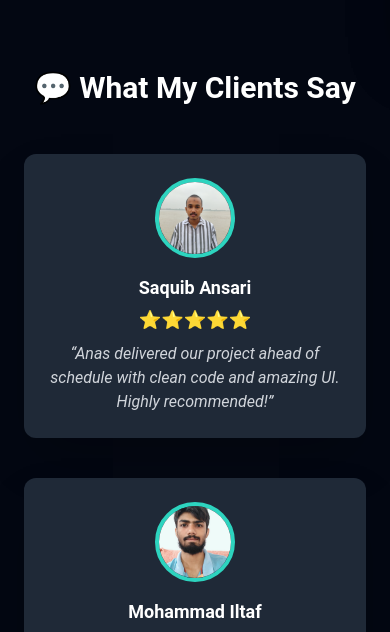
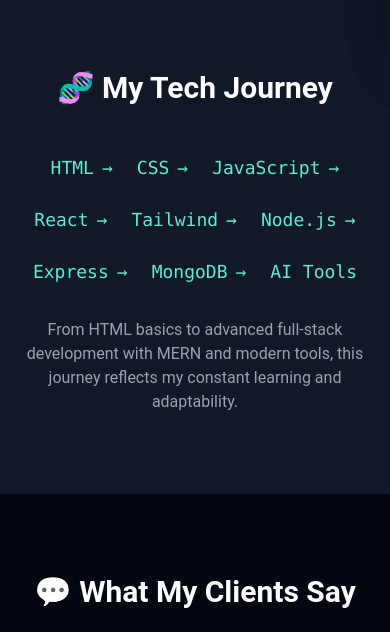
Before and after one commit to khanlazyanas/Portfolio-frontend, a React (Vite) app: page / in a window 390 px wide. Shown: the part 795-1427 px from the top of the page. Built offline with nearby package versions, Linux system fonts and the light colour scheme; the HTML template or start-up script is replaced by a standard one.

Commit message:
Updated React app with new changes

```diff
--- a/src/pages/Home.jsx
+++ b/src/pages/Home.jsx
@@ -53,11 +53,11 @@
 
 const Home = () => {
   return (
-    <>
+    <div className="bg-gray-900 text-white">
       <Header />
 
       {/* Hero Section */}
-      <section className="pt-32 px-6 py-20 bg-gradient-to-b from-gray-900 via-gray-800 to-gray-900 text-white text-center min-h-[80vh] flex items-center justify-center">
+      <section className="pt-32 px-6 py-20 bg-gradient-to-b from-gray-900 via-gray-800 to-gray-900 text-center min-h-[80vh] flex items-center justify-center">
         <div className="max-w-3xl mx-auto flex flex-col items-center">
           <img
             src={profileImage}
@@ -92,6 +92,36 @@
         </div>
       </section>
 
+      {/* Code DNA Section */}
+      <section className="bg-gray-900 py-20 px-6 text-white">
+        <h2 className="text-3xl md:text-4xl font-bold text-center mb-12">
+          🧬 My Tech Journey
+        </h2>
+        <div className="max-w-4xl mx-auto flex flex-wrap justify-center items-center gap-6 text-teal-300 text-lg font-mono">
+          {[
+            "HTML",
+            "CSS",
+            "JavaScript",
+            "React",
+            "Tailwind",
+            "Node.js",
+            "Express",
+            "MongoDB",
+            "AI Tools"
+          ].map((tech, i, arr) => (
+            <div key={i} className="flex items-center space-x-2">
+              <span>{tech}</span>
+              {i < arr.length - 1 && <span>→</span>}
+            </div>
+          ))}
+        </div>
+        <p className="mt-8 text-center text-gray-400 max-w-2xl mx-auto">
+          From HTML basics to advanced full-stack development with MERN and
+          modern tools, this journey reflects my constant learning and
+          adaptability.
+        </p>
+      </section>
+
       {/* Testimonials Section */}
       <section className="bg-gray-950 py-20 text-white px-6">
         <h2 className="text-3xl md:text-4xl font-bold text-center mb-12">
@@ -106,7 +136,7 @@
               <img
                 src={client.image}
                 alt={client.name}
-                className="w-20 h-20 rounded-full border-4 border-teal-400 mx-auto mb-4 object-cover"
+                className="w-28 h-28 rounded-full border-4 border-teal-400 mx-auto mb-4 object-cover transition-transform duration-300 hover:scale-105"
               />
               <h4 className="text-lg font-semibold mb-1">{client.name}</h4>
               {client.rating >= 3 && (
@@ -119,7 +149,7 @@
           ))}
         </div>
       </section>
-    </>
+    </div>
   );
 };
 
--- a/src/pages/Project.jsx
+++ b/src/pages/Project.jsx
@@ -3,13 +3,20 @@
 const projects = [
   {
     title: "Grocery Store",
-    description: "An online grocery store built with React & Tailwind CSS. Working... (Under Development).",
-    link: "https://your-grocery-store-link.com",
+    description:
+      "An online grocery store built with React & Tailwind CSS. Working... (Under Development).",
+    link: "https://deluxe-puffpuff-0ea7af.netlify.app/",
   },
   {
     title: "Weather App",
     description: "Real-time weather data app using OpenWeather API and React.",
     link: "https://anaskhanweathersearch.netlify.app/",
+  },
+  {
+    title: "Todo App (MERN)",
+    description:
+      "A full-stack Todo application built with the MERN stack, allowing users to manage daily tasks efficiently.",
+    link: "https://react-todo-app-pi-nine.vercel.app/",
   },
 ];
 
@@ -26,7 +33,9 @@
               key={idx}
               className="bg-white p-6 rounded-2xl shadow-md hover:shadow-xl transition-all border border-gray-100"
             >
-              <h3 className="text-xl font-semibold text-indigo-600">{project.title}</h3>
+              <h3 className="text-xl font-semibold text-indigo-600">
+                {project.title}
+              </h3>
               <p className="mt-3 text-gray-600">{project.description}</p>
               <a
                 href={project.link}
--- a/tailwind.config.js
+++ b/tailwind.config.js
@@ -1,5 +1,7 @@
 /** @type {import('tailwindcss').Config} */
 export default {
+
+
   content: ['./index.html', './src/**/*.{js,jsx}'],
   theme: {
     extend: {
@@ -18,4 +20,5 @@
     },
   },
   plugins: [],
+
 };
```
